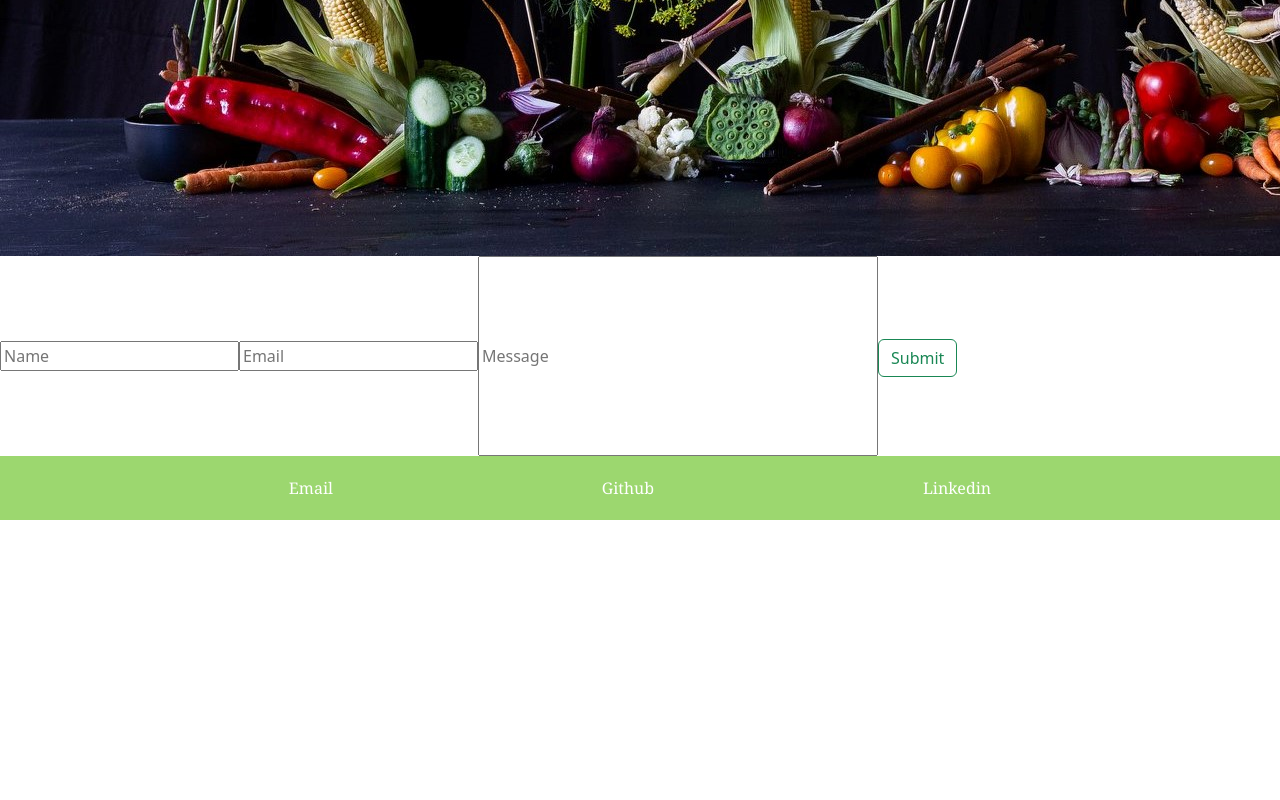
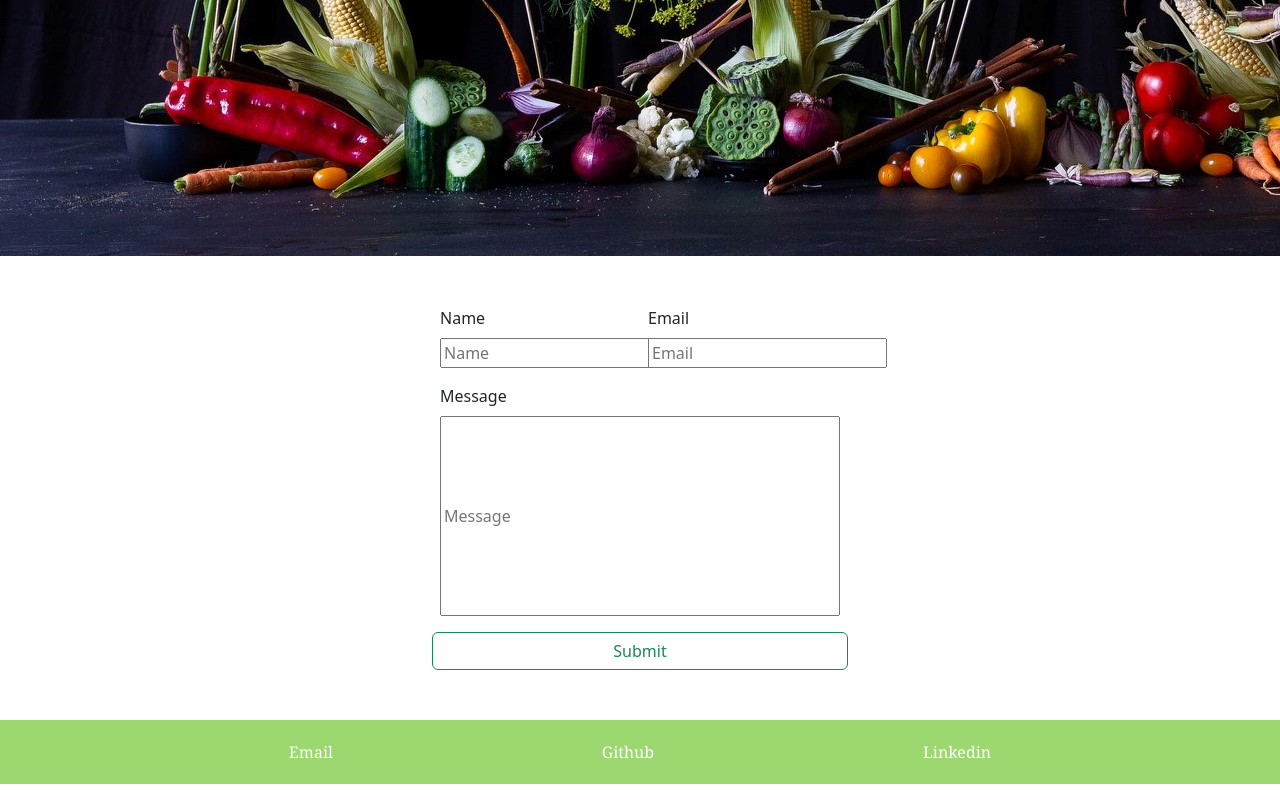
Before and after one commit to estilbee/Portfolio-React, a React (Create React App) app: page /contact in a window 1280 px wide. Shown: the part 744-1544 px from the top of the page. Before the commit the page ends 1280 px from the top, so only its background shows below. Built offline with nearby package versions, Linux system fonts and the light colour scheme.

Commit message:
updated required fields for contact page and styling, added downloadable link to resume

```diff
--- a/src/Components/Contact.js
+++ b/src/Components/Contact.js
@@ -7,6 +7,7 @@ function Contact(){
     const [firstName, setFirstName] = useState('');
     const [email, setEmail] = useState('');
     const [message, setMessage] = useState('');
+    const [errorMessage, setErrorMessage] = useState('');
 
     const handleInputChange = (e) => {
       // Getting the value and name of the input which triggered the change
@@ -26,19 +27,64 @@ function Contact(){
     //   i think this : , is whats causing the text to pop up in name/email and message boxes
     };
 
+    const checkEmail = (email) => {
+        const validate = /^([a-z0-9_\.-]+)@([\da-z\.-]+)\.([a-z\.]{2,6})$/
+        return validate.test(email);
+    }
+
     const handleFormSubmit = (e) => {
       // Preventing the default behavior of the form submit (which is to refresh the page)
       e.preventDefault();
+        if (!email || !firstName || !message){
+            setErrorMessage("All fields are required.")
+            return;
+        }
+       if (!checkEmail(email)){
+        setErrorMessage("Invalid email address.")
+        return;
+       }
 
-    //   // Alert the user their first and last name, clear the inputs
-    //   alert(`Hello ${firstName} ${email}`);
-    //   setFirstName('');
-    //   setLastName('');
-    };
+     };
 
     return (
-      <div>
-        <form className="form">
+      <div className = "form-size">
+        <form class="row g-3">
+  <div class="col-md-6">
+    <label for="inputFirstName" class="form-label">Name</label>
+    <input
+            value={firstName}
+            name="firstName"
+            onChange={handleInputChange}
+            type="text"
+            placeholder="Name"
+            required
+          />
+  </div>
+  <div class="col-md-6">
+    <label for="inputEmail" class="form-label">Email</label>
+    <input
+            value={email}
+            name="email"
+            onChange={handleInputChange}
+            type="text"
+            placeholder="Email"
+            required
+          />
+  </div>
+  <div class="col-12">
+    <label for="inputMessage" class="form-label">Message</label>
+    <input
+            id = "message-box"
+            value={message}
+            name="message"
+            onChange={handleInputChange}
+            type="text"
+            placeholder="Message"
+            required
+          />
+  </div>
+{/* </form>
+        <form className="row g-3">
           <input
             value={firstName}
             name="firstName"
@@ -63,11 +109,14 @@ function Contact(){
             type="text"
             placeholder="Message"
             required
-          />
+          /> */}
           <button type="button" class = "btn btn-outline-success" onClick={handleFormSubmit}>
             Submit
           </button>
         </form>
+        {errorMessage && (
+            <p>{errorMessage}</p>
+        )}
       </div>
     );
   }
--- a/src/Components/Navbar.js
+++ b/src/Components/Navbar.js
@@ -1,6 +1,8 @@
 import React from 'react';
 import header2 from '../images/header2.jpg';
 import {Link} from 'react-router-dom';
+import flowerPortfolio from '../images/flowerportfolio2021.docx'
+
 
 function Navbar() {
 
@@ -25,7 +27,7 @@ function Navbar() {
                     <a href="/contact"> Contact</a>
                 </li>
                 <li>
-                    <a href="/resume"> Resume</a>
+                    <a href = {flowerPortfolio} download> Resume</a>
                 </li>
 
 
--- a/src/index.css
+++ b/src/index.css
@@ -62,6 +62,14 @@ footer p a:hover {
   flex-direction: row;
 }
 
+.form-size {
+  width: 400px;
+  margin-right: auto;
+  margin-left: auto;
+  padding-top: 50px;
+  padding-bottom: 50px;
+}
+
 #message-box {
   height: 200px;
   width: 400px;
@@ -72,6 +80,11 @@ footer p a:hover {
   margin: 20px auto;
   background-color: #eb945b;
   padding: 50px;
+  font-family: Georgia, 'Times New Roman', Times, serif;
+}
+
+.profile-photo{
+  width:500px;
 }
 
 .box {
```
Also changed, not shown: 1 other file (tests, documents, lock files or other folders).
